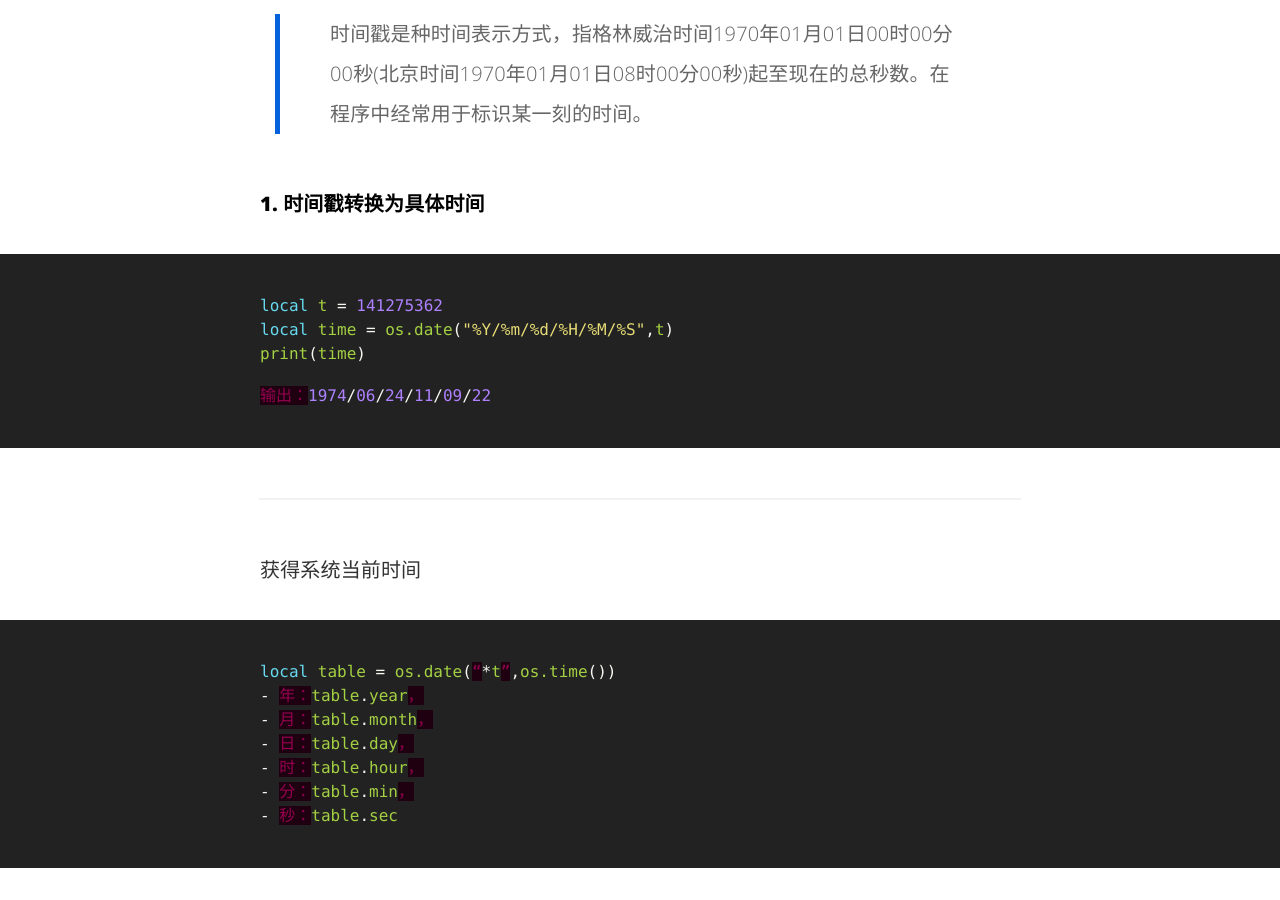
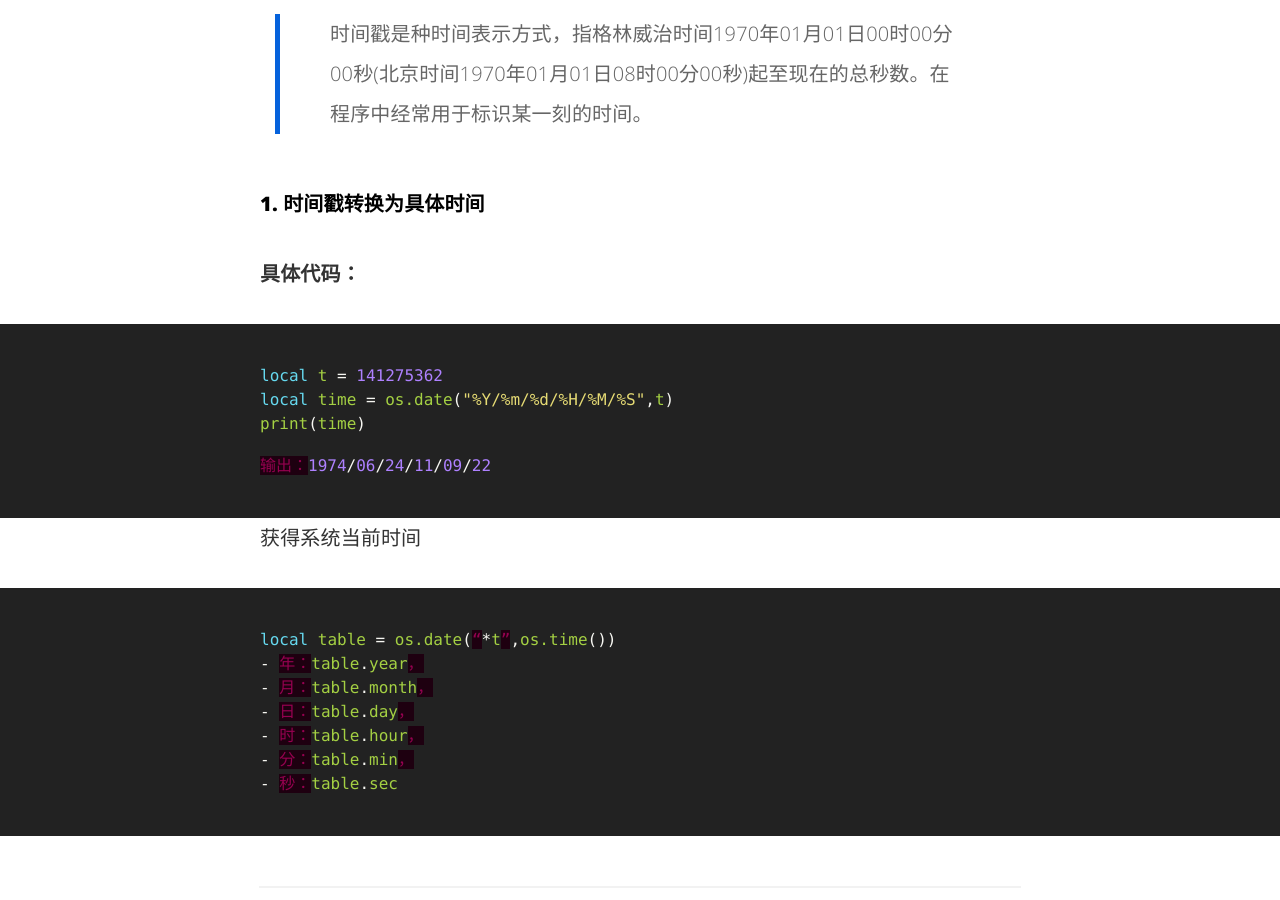
Before and after one commit to BruceQi93/BruceQi93.github.io, a Jekyll site: the page built from _posts/2017-10-30-luaTimeStamp.md, in a window 1280 px wide and 900 px high, scrolled down 976 px. Built offline with Jekyll 4.4.1, drawn with Linux system fonts in a browser that asks for light colours; comment, search, counter and statistics services are not loaded.

Commit message:
update file

````diff
--- a/_posts/2017-10-30-luaTimeStamp.md
+++ b/_posts/2017-10-30-luaTimeStamp.md
@@ -13,7 +13,7 @@ categories:
 > 时间戳是种时间表示方式，指格林威治时间1970年01月01日00时00分00秒(北京时间1970年01月01日08时00分00秒)起至现在的总秒数。在程序中经常用于标识某一刻的时间。
 
 #### 1. 时间戳转换为具体时间
-
+**具体代码：**
 ```lua
 local t = 141275362
 local time = os.date("%Y/%m/%d/%H/%M/%S",t)
@@ -21,7 +21,6 @@ print(time)
 
 输出：1974/06/24/11/09/22
 ```
-----------
 
 获得系统当前时间
 ```lua
@@ -36,13 +35,14 @@ local table = os.date(“*t”,os.time())
 ----------
 
 #### 2. 具体时间转换为时间戳
+**具体代码：**
 ```lua
 os.time() -- 当前时间戳
 os.time({year=2012, month=5, day=17, hour=0, min=0, sec=0}) -- 指定时间的时间戳
 ```
-----------
 
 #### 3. 将两个时间戳间隔转化为具体时间
+**具体代码：**
 ```lua
 function timeStampToTime(gapStamp)
     local initialStamp = {year = 1970, month = 1, day = 1, hour = 8, min = 0, sec = 0}
````
Also changed, not shown: _posts/2017-11-5-LuaNotes.md (+3 -4 lines).
